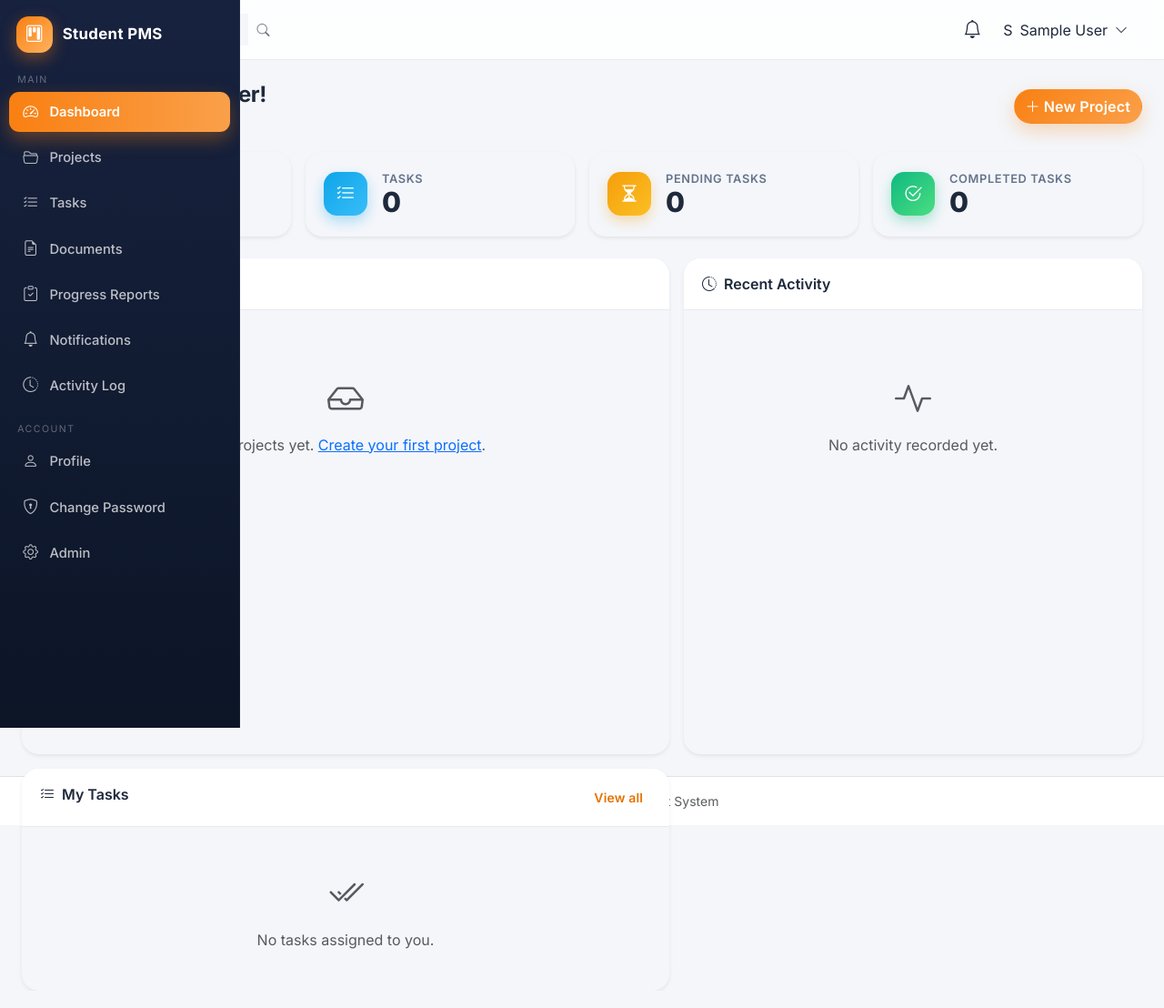
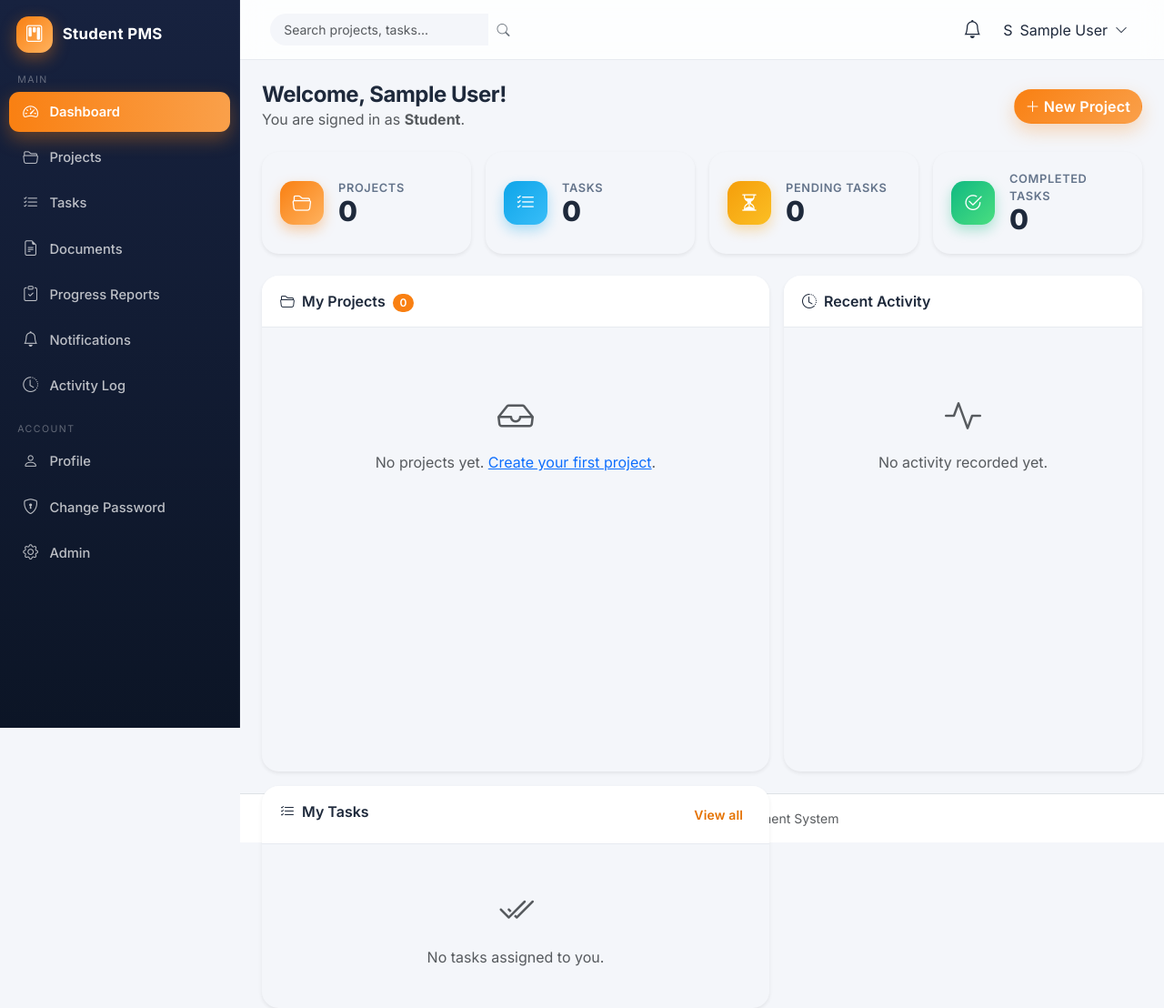
Before and after one commit to raoshoaib21/Student_Project_Management_System, a Django app: page /dashboard/ in a window 1280 px wide. Shown: the whole page at 91% size. Run offline with Django 5.2, Linux system fonts and the light colour scheme; the visitor is signed in with stand-in values (Sample User, id 1); data that the repository does not hold is empty.

Commit message:
Fix layout regression: restore desktop main-wrapper offset for fixed sidebar

```diff
--- a/static/css/styles.css
+++ b/static/css/styles.css
@@ -232,6 +232,12 @@ h1, h2, h3, h4, h5, h6 {
 .sidebar .nav-link.disabled {
     color: rgba(255, 255, 255, .4);
     cursor: not-allowed;
+}
+
+/* The sidebar is fixed, so the content column must reserve its width. */
+.main-wrapper {
+    margin-left: var(--sidebar-w);
+    width: calc(100% - var(--sidebar-w));
 }
 
 /* ---------------------------------------------------------------------
@@ -752,5 +758,6 @@ h1, h2, h3, h4, h5, h6 {
 
     .main-wrapper {
         margin-left: 64px;
+        width: calc(100% - 64px);
     }
 }
```
